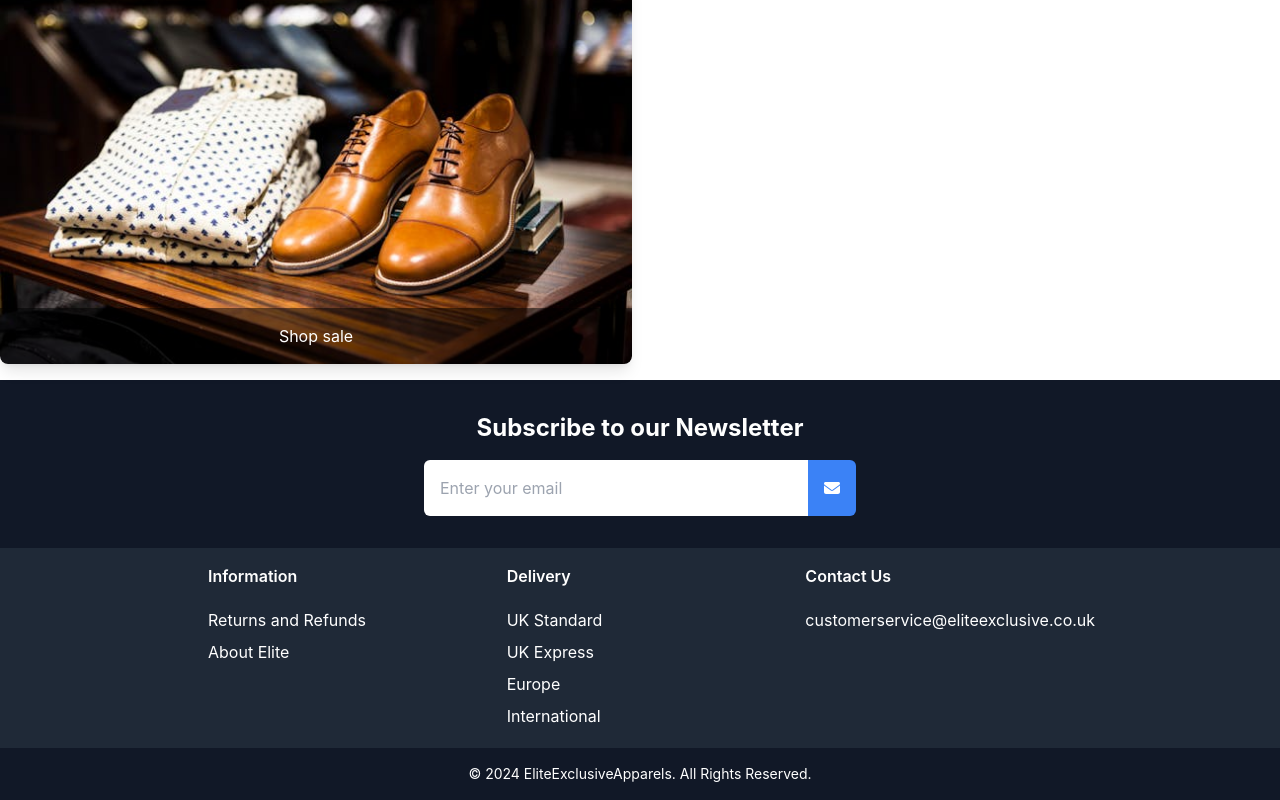
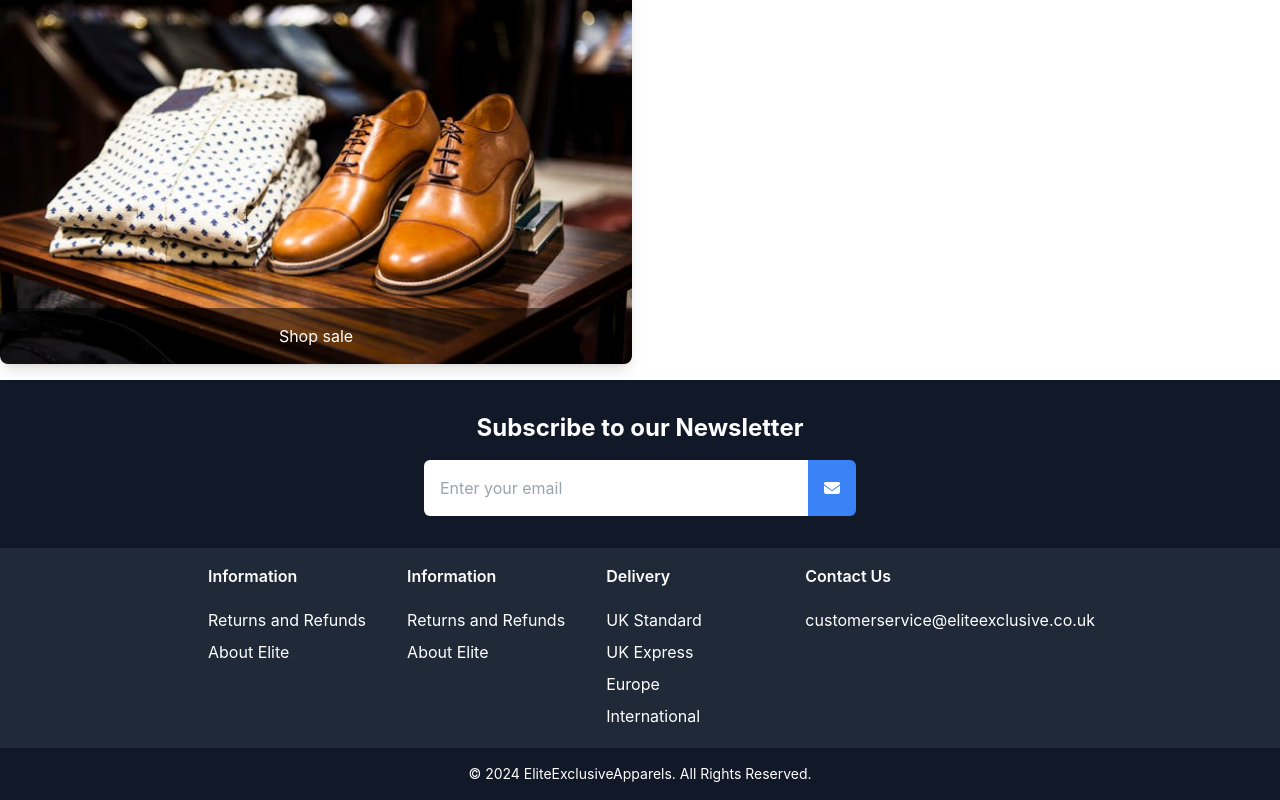
Before and after one commit to Presho99/elite-apparels, a React (Create React App) app: page / in a window 1280 px wide. Shown: the part 1288-2088 px from the top of the page. Built offline with nearby package versions, Linux system fonts and the light colour scheme.

Commit message:
Update footer

```diff
--- a/src/Components/Footer.js
+++ b/src/Components/Footer.js
@@ -52,6 +52,30 @@ const Footer = () => {
               </div>
             </div>
           </div>
+          {/* Account  */}
+
+          <div className="mb-4 px-4 lg:mb-0 lg:w-1/3">
+            {/* Title visible only on large screens */}
+            <h3 className="hidden lg:block font-semibold mb-2 lg:mb-4">Information</h3>
+            <button
+              className="w-full text-left font-semibold flex justify-between items-center py-2 lg:hidden"
+              onClick={() => toggleSection('information')}
+            >
+              Information
+              <FontAwesomeIcon icon={faCaretRight} className={`transition-transform duration-300 ${openSection === 'information' ? 'rotate-90' : ''}`} />
+            </button>
+            <div
+              className={`overflow-hidden lg:overflow-visible lg:block transition-max-height duration-500 ease-in-out ${
+                openSection === 'information' || window.innerWidth >= 1024 ? 'max-h-40' : 'max-h-0'
+              }`}
+            >
+              <div className="pl-4 lg:pl-0">
+                <p className="py-1">Returns and Refunds</p>
+                <p className="py-1">About Elite</p>
+              </div>
+            </div>
+          </div>
+
 
           {/* Delivery Section */}
           <div className="mb-4 px-4 lg:mb-0 lg:w-1/3">
```
